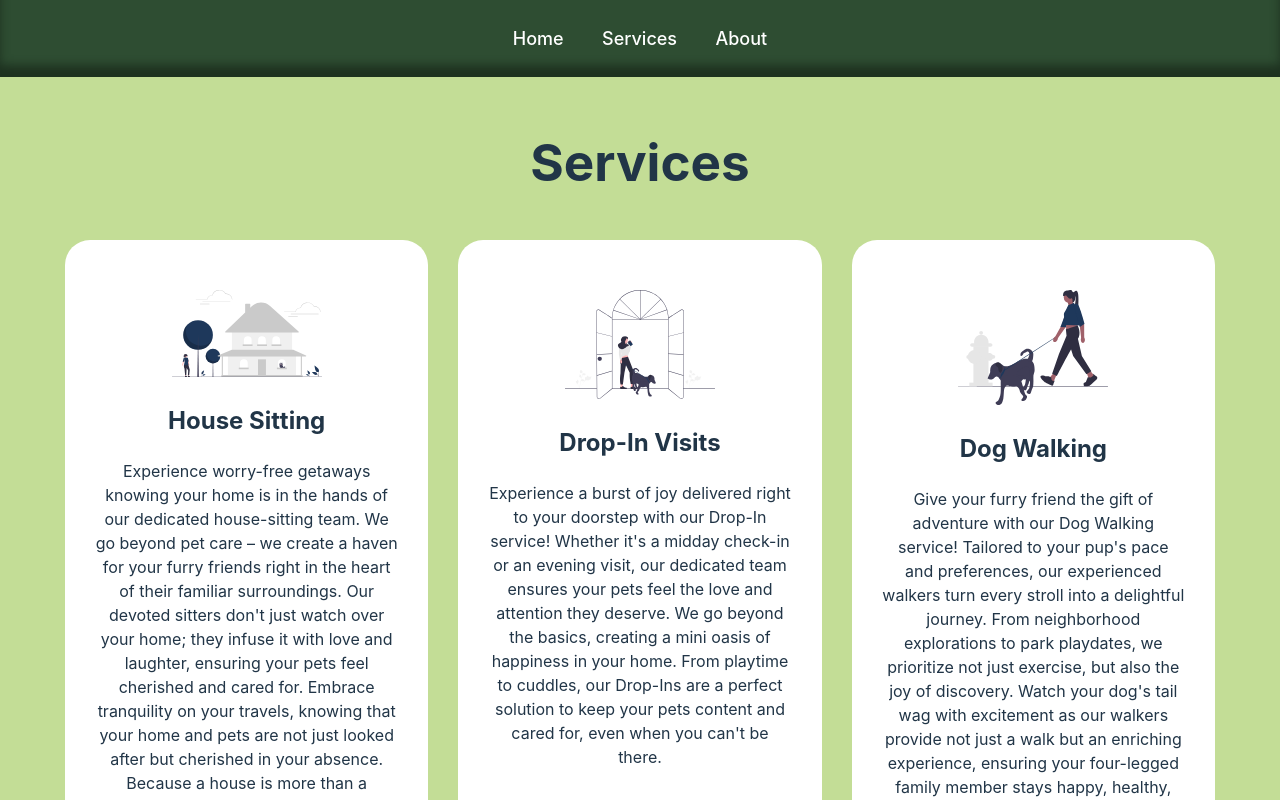
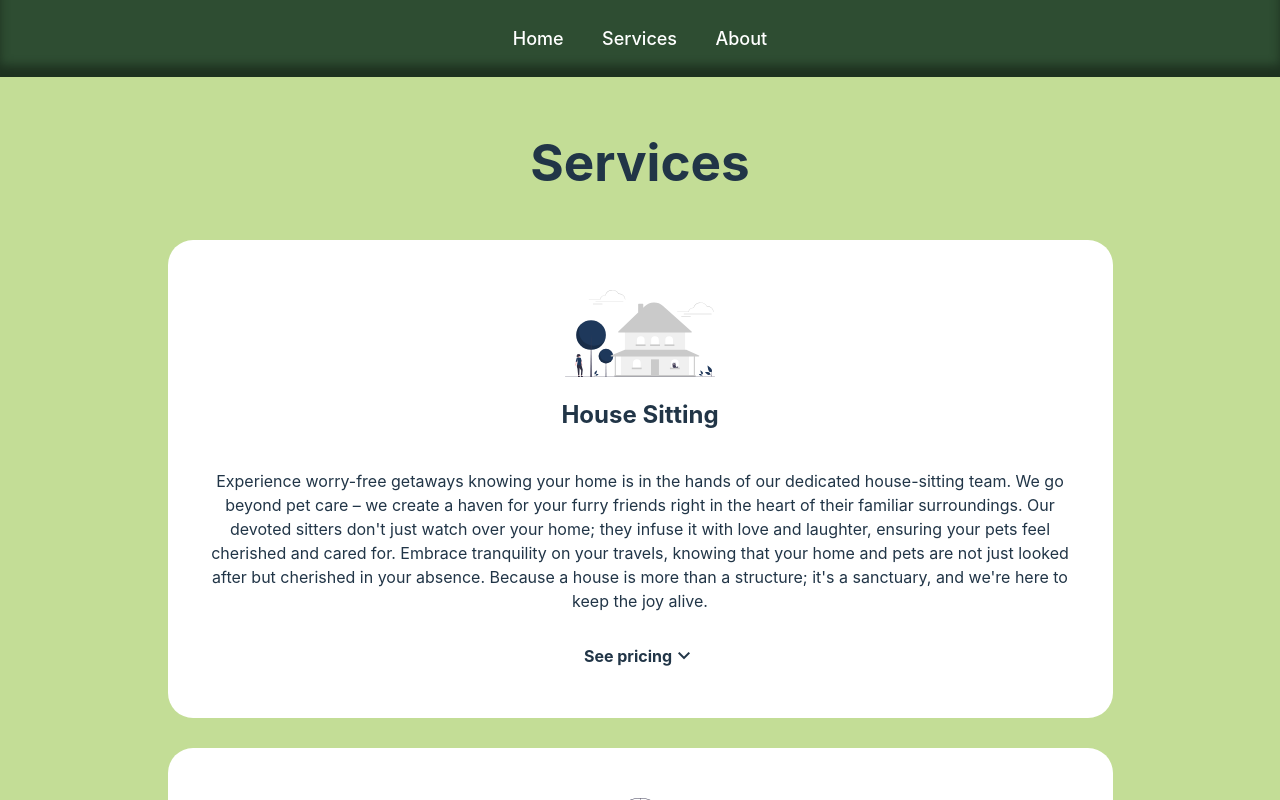
Before and after one commit to hotkiss1011/paws-and-palaces, a React (Vite) app in the folder paws-and-palaces/: page /services in a window 1280 px wide. Shown: the top 800 px of the page. Built offline with nearby package versions, Linux system fonts and the light colour scheme.

Commit message:
added house sitting pricing

```diff
--- a/paws-and-palaces/index.html
+++ b/paws-and-palaces/index.html
@@ -3,6 +3,7 @@
   <head>
     <meta charset="UTF-8" />
     <link rel="icon" type="image/svg+xml" href="/vite.svg" />
+    <link rel="stylesheet" href="https://fonts.googleapis.com/css2?family=Material+Symbols+Outlined:opsz,wght,FILL,GRAD@24,400,0,0" />
     <meta name="viewport" content="width=device-width, initial-scale=1.0" />
     <title>Paws & Palaces</title>
   </head>
--- a/paws-and-palaces/src/index.css
+++ b/paws-and-palaces/src/index.css
@@ -65,20 +65,33 @@ h1 {
 .services ul {
   list-style: none;
   display: flex;
-  flex-direction: row;
+  flex-direction: column;
+  align-items: center;
   padding: 0;
 }
 
 .services li {
-  width: 33%;
+  width: 75%;
   margin: 15px;
   background-color: #ffffff;
   padding: 50px 30px;
   border-radius: 25px;
+  display: flex;
+  flex-direction: column;
+  align-items: center;
 }
 
 .services img {
   max-width: 150px;
+}
+
+.pricing-link {
+  font-weight: bold;
+  padding-top: 15px;
+  display: flex;
+  align-items: center;
+  justify-content: center;
+  cursor: pointer;
 }
 
 @media (prefers-color-scheme: light) {
--- a/paws-and-palaces/src/pages/Services.tsx
+++ b/paws-and-palaces/src/pages/Services.tsx
@@ -1,8 +1,19 @@
 import houseSVG from '../assets/undraw_house.svg';
-import walkSVG from '../assets/undraw_dog_walk.svg';
 import dropSVG from '../assets/undraw_drop_in.svg';
+import { useState } from 'react';
 
 function Services() {
+
+    const [displayPricing, setDisplayPricing] = useState(false);
+    const pricing = displayPricing ? "grid" : "none";
+
+    const [rotateChevron, setRotateChevron] = useState(false);
+    const handleRotate = () => {
+        setRotateChevron(!rotateChevron);
+        setDisplayPricing(!displayPricing);
+    };
+    const rotate = rotateChevron ? "rotate(180deg)" : "rotate(0)";
+
     return (
         <div className="services">
             <h1>Services</h1>
@@ -11,16 +22,28 @@ function Services() {
                     <img src={houseSVG} alt="house" />
                     <h2>House Sitting</h2>
                     <p>Experience worry-free getaways knowing your home is in the hands of our dedicated house-sitting team. We go beyond pet care – we create a haven for your furry friends right in the heart of their familiar surroundings. Our devoted sitters don't just watch over your home; they infuse it with love and laughter, ensuring your pets feel cherished and cared for. Embrace tranquility on your travels, knowing that your home and pets are not just looked after but cherished in your absence. Because a house is more than a structure; it's a sanctuary, and we're here to keep the joy alive.</p>
+                    <a className='pricing-link' onClick={handleRotate}>See pricing<span className="material-symbols-outlined" style={{ transform: rotate, transition: "all 0.2s linear" }}>expand_more</span></a>
+
+                    <div className='pricing-grid' style={{ width: "100%", display: pricing, gridTemplateColumns: "repeat(2, 50%)" }}>
+                        <strong>House sitting</strong><span><strong style={{fontSize: "18px"}}>$45</strong> per night</span>
+
+                        <strong>Holiday pricing</strong><span><strong style={{fontSize: "18px"}}>$40</strong> per night</span>
+
+                        <strong>Additional dog rate</strong><span><strong style={{fontSize: "18px"}}>+ $5</strong> per dog per night</span>
+
+                        <strong>Puppy rate</strong><span><strong style={{fontSize: "18px"}}>$40</strong> per night</span>
+
+                        <strong>Cat care</strong><span><strong style={{fontSize: "18px"}}>$30</strong> per night</span>
+
+                        <strong>Additional cat</strong><span><strong style={{fontSize: "18px"}}>+ $5</strong> per night</span>
+
+                        <strong>Extended care</strong><span><strong style={{fontSize: "18px"}}>50-100%</strong> of night</span>
+                    </div>
                 </li>
                 <li>
                     <img src={dropSVG} alt="drop in to check on dog" />
                     <h2>Drop-In Visits</h2>
                     <p>Experience a burst of joy delivered right to your doorstep with our Drop-In service! Whether it's a midday check-in or an evening visit, our dedicated team ensures your pets feel the love and attention they deserve. We go beyond the basics, creating a mini oasis of happiness in your home. From playtime to cuddles, our Drop-Ins are a perfect solution to keep your pets content and cared for, even when you can't be there.</p>
-                </li>
-                <li>
-                    <img src={walkSVG} alt="person walking dog" />
-                    <h2>Dog Walking</h2>
-                    <p>Give your furry friend the gift of adventure with our Dog Walking service! Tailored to your pup's pace and preferences, our experienced walkers turn every stroll into a delightful journey. From neighborhood explorations to park playdates, we prioritize not just exercise, but also the joy of discovery. Watch your dog's tail wag with excitement as our walkers provide not just a walk but an enriching experience, ensuring your four-legged family member stays happy, healthy, and energized!</p>
                 </li>
             </ul>
             <a className='booking-link'><h2>Book with us now!</h2></a>
```
